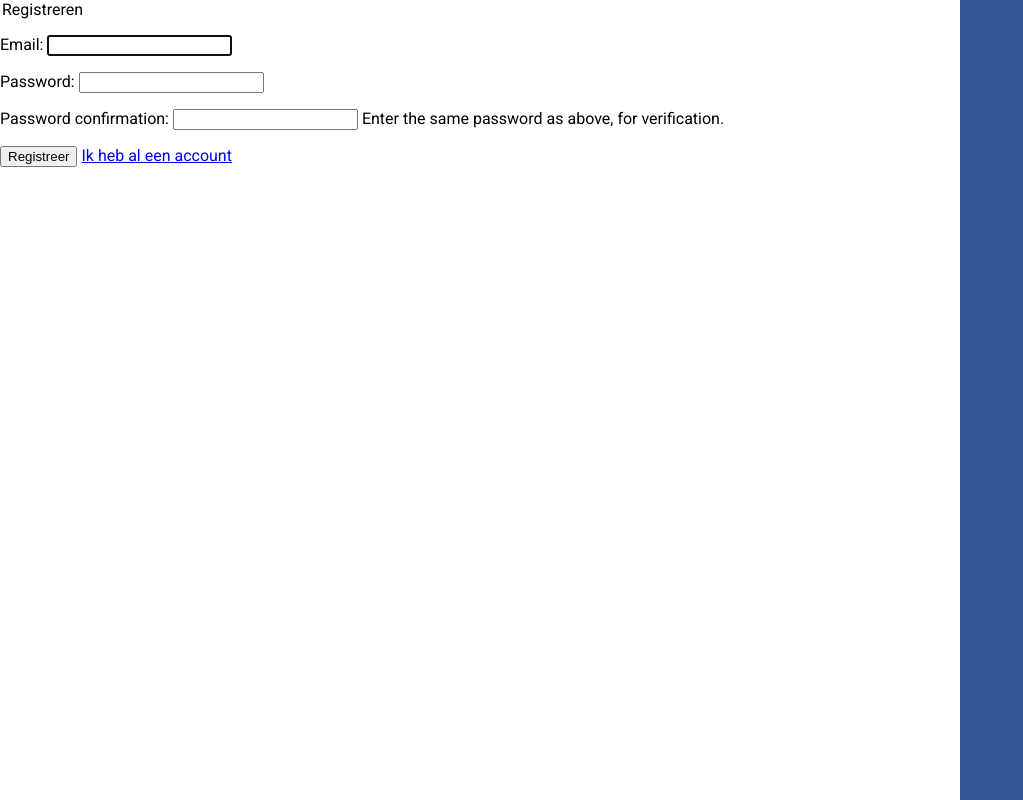
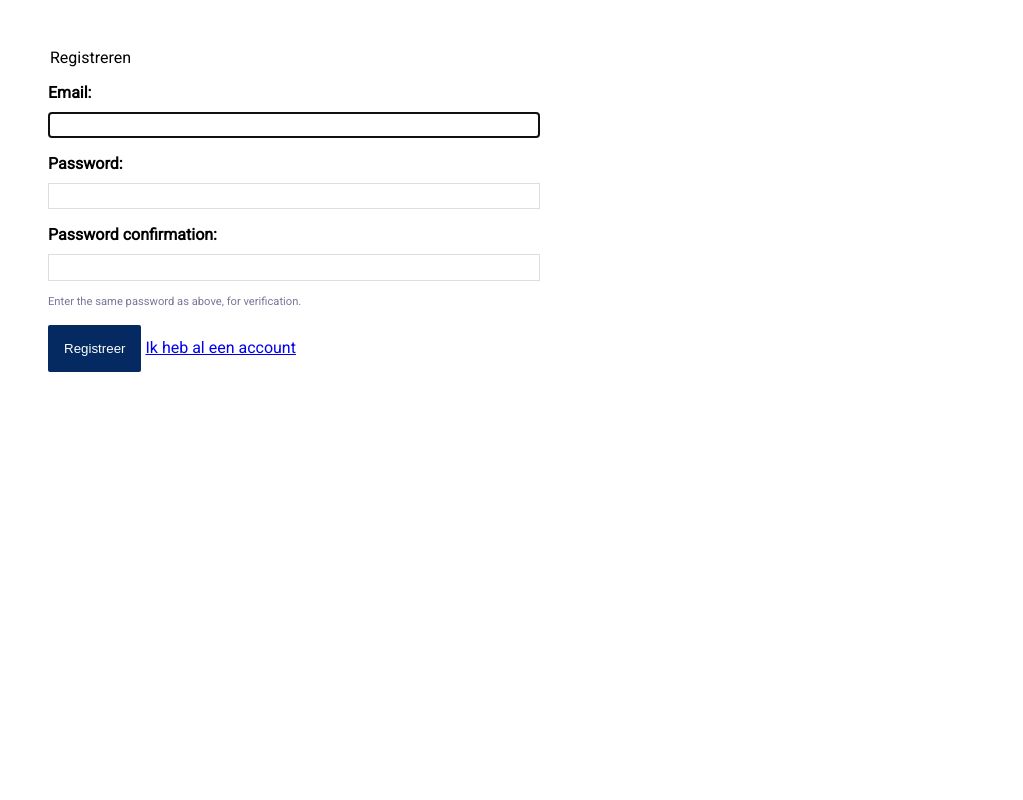
Before and after one commit to AndreasMilants/novem, a Django app: page /auth/signup/ in a window 1280 px wide. Shown: the whole page, without its empty margins (0-1023 px from the left). Run offline with Django 3.2, Linux system fonts and the light colour scheme.

Commit message:
languages and forms css

```diff
--- a/novem/urls.py
+++ b/novem/urls.py
@@ -24,4 +24,5 @@ urlpatterns = [
 
     # Other apps
     path('', include('surveys.urls')),
+    path('organisations/', include('organisations.urls')),
 ]
--- a/organisations/models.py
+++ b/organisations/models.py
@@ -7,7 +7,7 @@ from django.contrib.auth import get_user_model
 
 
 class Organisation(models.Model):
-    name = models.CharField(_('name'),primary_key=True, unique=True, blank=False, db_index=True, max_length=255)
+    name = models.CharField(_('name'), primary_key=True, unique=True, blank=False, db_index=True, max_length=255)
     password = models.CharField(_('password'), max_length=128)
     is_active = models.BooleanField(_('is active'), default=True, blank=False,
                                     help_text=_('Users can register with this organisation'))
--- /dev/null
+++ b/organisations/urls.py
@@ -0,0 +1,6 @@
+from django.urls import path
+from .views import add_organisation
+
+urlpatterns = [
+    path('link-to-org', add_organisation, name='authenticate-with-org'),
+]
--- a/static/css/base.css
+++ b/static/css/base.css
@@ -104,12 +104,49 @@ nav li {
     background: #042a61;
 }
 
-.button {
+form label, form input {
+    display: block;
+    min-width: 80%;
+    margin-bottom: .6rem;
+}
+
+form label {
+    font-weight: bold;
+}
+
+form input, form textarea {
+    border: 1px solid #DDDDDD;
+    padding: .3rem;
+}
+
+.helptext {
+    font-size: .7rem;
+    color: #777799;
+}
+
+form ul {
+    margin-left: .3rem;
+    padding: 0;
+    list-style-type: square;
+}
+
+form ul li {
+    font-size: .7rem;
+    color: #777799;
+}
+
+form .errorlist li {
+    color: red;
+}
+
+form button {
     padding: 1rem;
     border-radius: 2px;
     background-color: #042a61;
     color: white;
     text-decoration: none;
+    border: none;
+    cursor: pointer;
 }
 
 article {
@@ -128,9 +165,7 @@ article {
     background: transparent;
     outline: none;
     border: 1px solid #042a61;
-}
-
-.slider input:hover {
+    padding: 0;
 }
 
 .slider input::-webkit-slider-thumb {
@@ -190,12 +225,18 @@ fieldset {
 
 .survey-next-buttons button {
     margin: 3rem 0 0 1rem;
+}
+
+.button.only-button {
+    margin-top: 3rem;
+}
+
+.button {
     padding: 1rem;
     border-radius: 2px;
     background-color: #042a61;
     color: white;
     text-decoration: none;
-    border: none;
 }
 
 @media screen and (min-width: 769px) {
@@ -209,7 +250,7 @@ fieldset {
         margin: 3rem;
     }
 
-    body > section {
+    body > article {
         flex: 1;
     }
 
@@ -233,4 +274,12 @@ fieldset {
         display: grid;
         grid-template-columns: 2fr 1fr;
     }
+
+    form.survey {
+        max-width: 1200px;
+    }
+
+    form {
+        max-width: 600px;
+    }
 }
--- a/surveys/templates/surveys/home.html
+++ b/surveys/templates/surveys/home.html
@@ -2,7 +2,5 @@
 {% load i18n static %}
 
 {% block content %}
-    <article class="home-page">
-        <a class="button" href="{% url 'survey' page=1 %}">{% trans 'Start Survey!' %}</a>
-    </article>
+    <a class="button only-button" href="{% url 'survey' page=1 %}">{% trans 'Start Survey!' %}</a>
 {% endblock content %}
--- a/surveys/templates/surveys/survey.html
+++ b/surveys/templates/surveys/survey.html
@@ -2,7 +2,7 @@
 {% load i18n static %}
 
 {% block content %}
-    <article>
+    <h1>{{ survey }}</h1>
     <h2>{{ level }}</h2>
     <form method="post" class="survey">
         {% csrf_token %}
@@ -33,7 +33,6 @@
             <button type="submit">{% trans 'Next' %}</button>
         </div>
     </form>
-    </article>
     <script>
         window.addEventListener("load", initForm, false);
 
--- a/surveys/urls.py
+++ b/surveys/urls.py
@@ -1,8 +1,7 @@
 from django.urls import path
-from .views import homepage, add_organisation, survey_view
+from .views import homepage, survey_view
 
 urlpatterns = [
     path('', homepage, name='home'),
-    path('link-to-org', add_organisation, name='authenticate-with-org'),
     path('survey/<page>', survey_view, name='survey'),
 ]
--- a/templates/_base.html
+++ b/templates/_base.html
@@ -36,8 +36,7 @@
     </script>
 </head>
 <body>
-<section>
-    <div id="nav-open" class="material-icons visible">menu</div>
+<article>
     {% if messages %}
         <section>
             <ul>
@@ -62,9 +61,7 @@
     {% endif %}
     {% block content %}
     {% endblock content %}
-</section>
-<nav id="nav">
-    {% block nav %}{% endblock nav %}
-</nav>
+</article>
+{% block nav %}{% endblock nav %}
 </body>
 </html>
--- a/templates/_base_post_login.html
+++ b/templates/_base_post_login.html
@@ -2,6 +2,8 @@
 {% load i18n static %}
 
 {% block nav %}
+    <nav id="nav">
+        <div id="nav-open" class="material-icons visible">menu</div>
         <div id="nav-close" class="material-icons">close</div>
         <section class="account-card">
             <!--<span>{{ user.email }}</span>-->
@@ -12,7 +14,8 @@
             </ul>
         </section>
         <ul class="navigation">
-        <li><a href="{% url 'home' %}"><span class="material-icons">home</span><span>{% trans 'Home' %}</span></a></li>
+            <li><a href="{% url 'home' %}"><span class="material-icons">home</span><span>{% trans 'Home' %}</span></a>
+            </li>
             {% if user.is_superuser %}
                 <li><a href="{% url 'admin:index' %}"><span
                         class="material-icons">supervisor_account</span><span>{% trans 'Admin page' %}</span></a></li>
@@ -20,4 +23,5 @@
             <li><a href="{% url 'logout' %}"><span
                     class="material-icons">exit_to_app</span><span>{% trans 'Log Out' %}</span></a></li>
         </ul>
+    </nav>
 {% endblock nav %}
--- a/users/templates/auth/login.html
+++ b/users/templates/auth/login.html
@@ -1,8 +1,10 @@
 {% extends '_base.html' %}
+{% load i18n static %}
+
 {% block title %}Novem | Aanmelden{% endblock title %}
 {% block content %}
+    <h1>{% trans 'Log In' %}</h1>
     <form method="post">
-        <legend>Log In</legend>
         {% csrf_token %}
         {{ form.as_p }}
         <button type="submit">Log In</button>
```
Also changed, not shown: organisations/forms.py (+9 -1 lines), organisations/views.py (+25 -2 lines), surveys/views.py (+4 -25 lines), users/templates/auth/logout.html (+8 -3 lines), locale/nl/LC_MESSAGES/django.po, 1 other file. Lines whose indentation alone changed are shown as unchanged.
